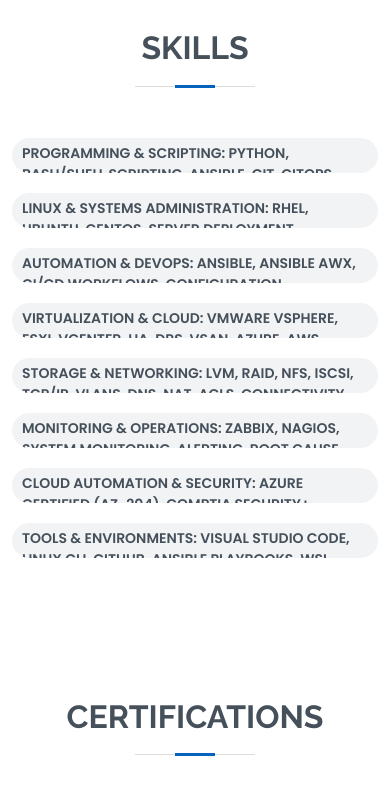
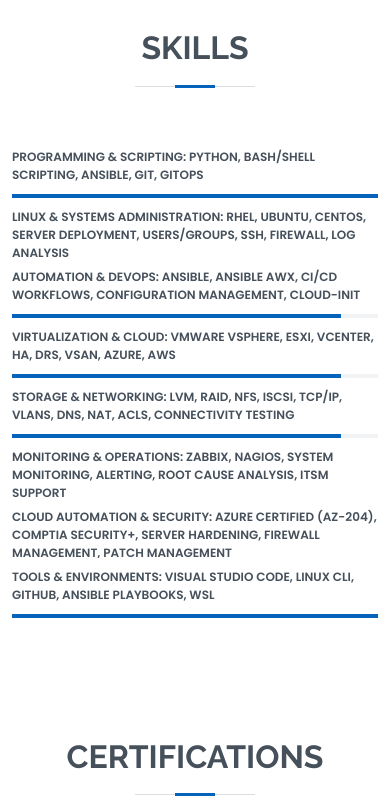
Before and after one commit to srinithyareddysn/Portfolio, a plain HTML site: page index.html in a window 390 px wide. Shown: the part 4920-5723 px from the top of the page. Drawn offline with nearby package versions, Linux system fonts and the light colour scheme; files whose address does not match are found by name.

Commit message:
Update style.css

```diff
--- a/assets/css/style.css
+++ b/assets/css/style.css
@@ -1305,56 +1305,29 @@ section {
     color: #fff;
   }
 }
-/*--------------------------------------------------------------
-# Skills
---------------------------------------------------------------*/
-.skills .progress {
-  height: 40px; /* slightly smaller for mobile */
-  background: #f2f3f5;
-  border-radius: 25px;
-  margin-bottom: 20px;
+/* =======================
+   Responsive Adjustments
+======================= */
+@media (max-width: 991px) {
+  .contact .info {
+    flex-direction: column;
+  }
+  .contact .info div {
+    width: 100%;
+  }
 }
 
-.skills .progress .skill {
-  display: flex;
-  justify-content: space-between;
-  align-items: center;
-  padding: 5px 15px;
-  font-weight: 600;
-  color: #45505b;
-  font-family: "Poppins", sans-serif;
+@media (max-width: 576px) {
+  .contact form {
+    padding: 20px;
+  }
+  .contact .info i,
+  .contact .info span {
+    font-size: 24px;
+    min-width: 30px;
+  }
 }
 
-.skills .progress .skill .val {
-  font-style: normal;
-}
-
-.skills .progress-bar-wrap {
-  background: #f2f3f5;
-  border-radius: 25px;
-  overflow: hidden;
-}
-
-.skills .progress-bar {
-  width: 0; /* animated via JS */
-  height: 100%;
-  background-color: #0563bb;
-  transition: width 1s ease-in-out;
-}
-
-/* Mobile fix */
-@media (max-width: 768px) {
-  .skills .progress {
-    height: 35px;
-  }
-  .skills .progress .skill {
-    font-size: 14px;
-    padding: 5px 10px;
-  }
-}
-/*--------------------------------------------------------------
-# Contact
---------------------------------------------------------------*/
 .contact .info {
   width: 100%;
   background: #fff;
```
